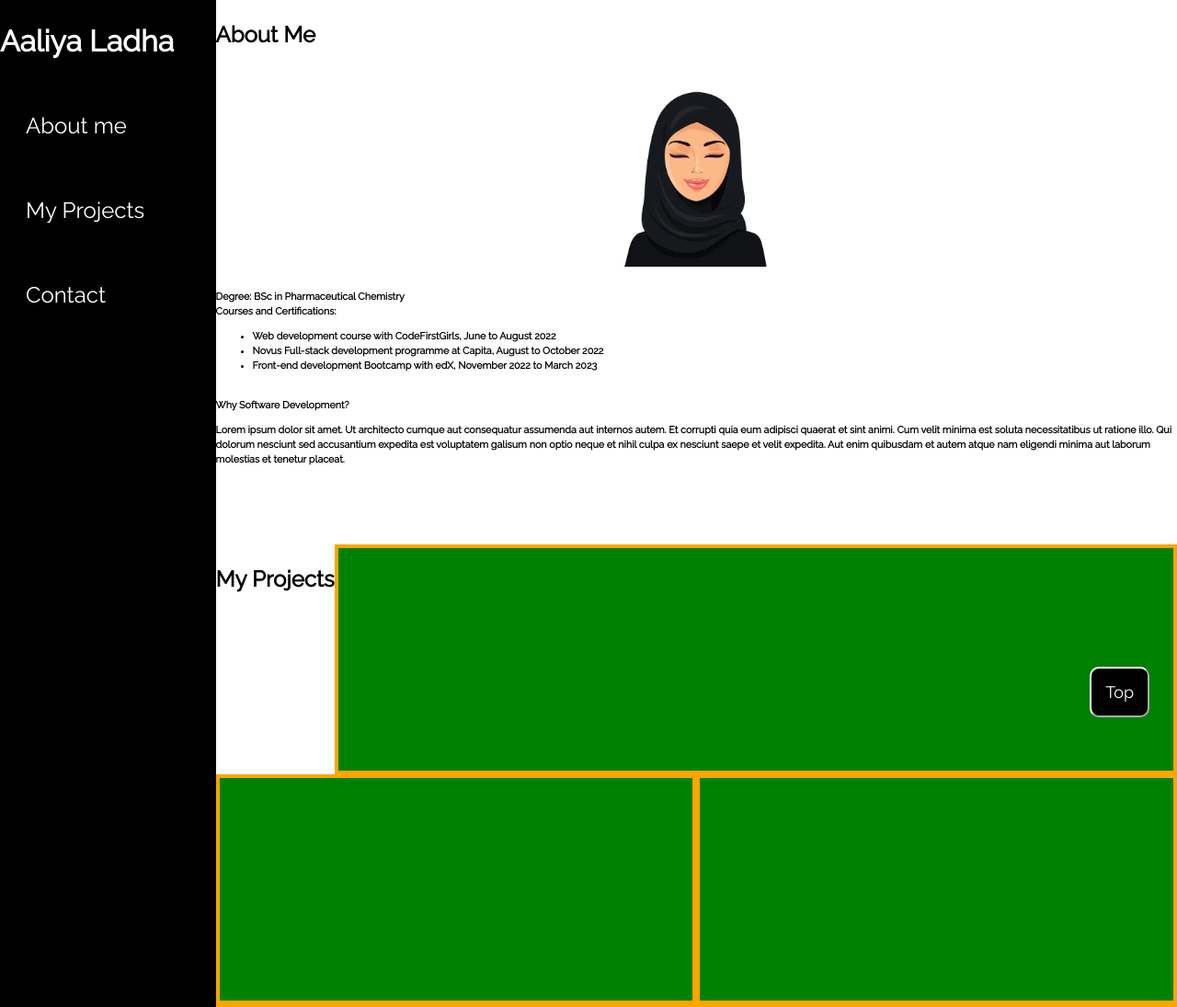
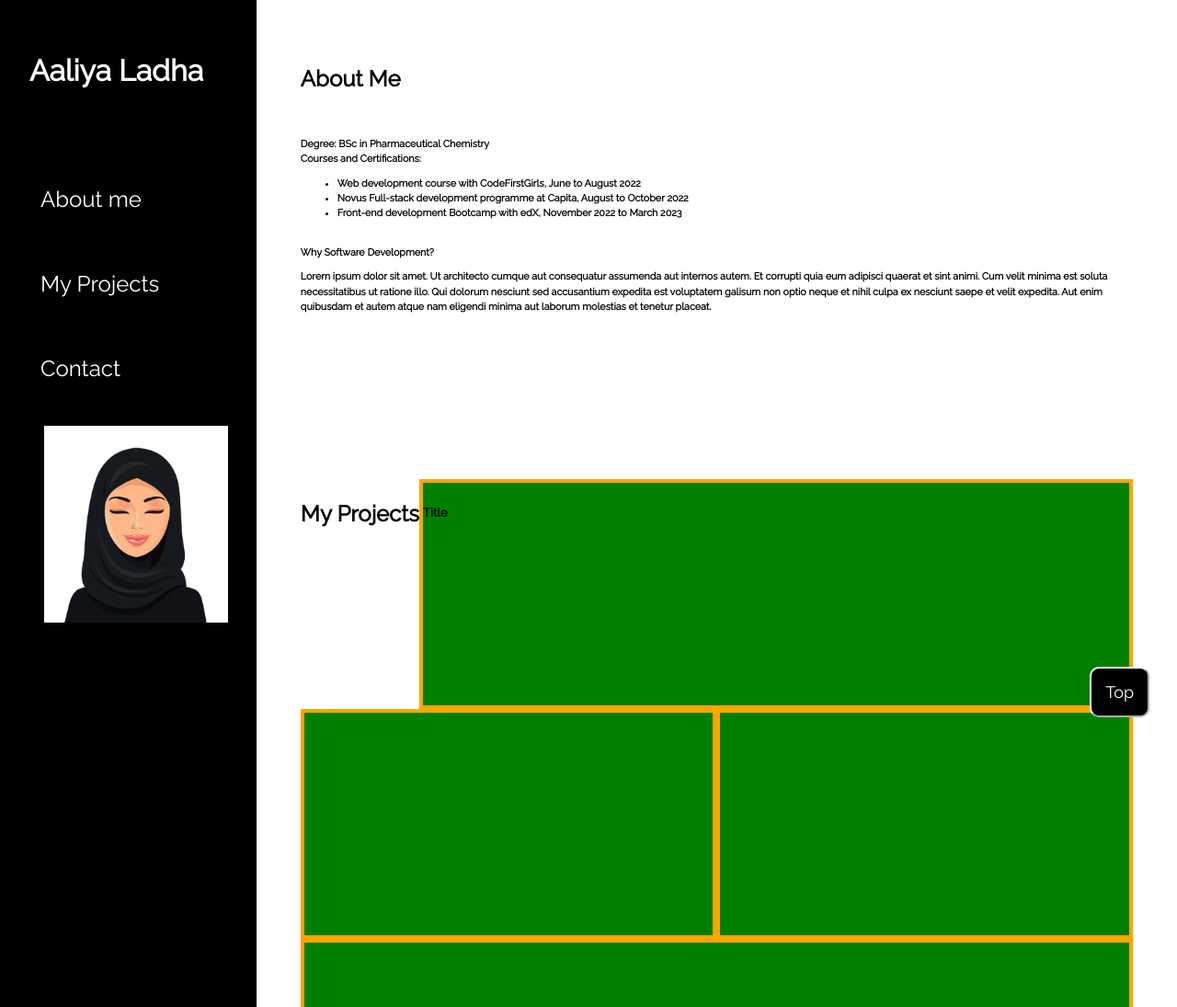
Before and after one commit to Aaliya313/Professional_Portfolio, a plain HTML site: page index.html in a window 1280 px wide. Shown: the top 1095 px of the page at 92% size. Drawn offline with Linux system fonts and the light colour scheme.

Commit message:
Moved the img to the navbarDiv so it appears under the li in navbar. Beginning to add titles to flexbox my project section.

```diff
--- a/index.html
+++ b/index.html
@@ -25,22 +25,20 @@
               <li><a href="#projects">My Projects</a></li>
               <li><a href="#contact">Contact</a></li>
             </ul>
+            <img src="images\hijabiAvatar.jpg" alt="Image of Aaliya Ladha" width="200px" height="auto"/>
           </nav>
         </div>
 
       </section>
     </header>
 
-
-
-    <br>
     <br>
 
     <main class="page-wrapper">
       <!-- about me -->
       <section class="page-section" id="about">
         <h2>About Me</h2>
-        <img src="images\hijabiAvatar.jpg" alt="Image of Aaliya Ladha"/>
+
         <h6>Degree: BSc in Pharmaceutical Chemistry <br>
             Courses and Certifications:
             <ul>
@@ -65,8 +63,13 @@
 
       <!-- portfolio container -->
       <section class="page-section" id="projects">
-        <h2>My Projects</h2>
-        <div class="mainblocks"></div>
+        <div class="projects-header">
+          <h2>My Projects</h2>
+        </div>
+
+        <div class="mainblocks">
+          <h5>Title</h5>
+        </div>
         <div class="mainblocks"></div>
         <div class="mainblocks"></div>
         <div class="mainblocks"></div>
@@ -76,7 +79,7 @@
 
       <!--Contact-->
       <section class="page-section" id="contact">
-        <h2>Contact</h2>
+        <h2>Contact Me</h2>
         <ul>
         <li><a href="exampleemail@gmail.com">Email</a></li>
         <li><a href="https://www.linkedin.com/">LinkedIn</a></li>
--- a/style.css
+++ b/style.css
@@ -21,11 +21,14 @@ body {
   background-color: black;
   color: white;
   min-width: min-content;
-  width: max-content;
+  width: 40em;
+}
+.header h1 {
+  padding: 1em;
 }
 
-#about img {
-  margin: 0 auto;
+.navbarDiv img {
+  margin-left: 3em;
   width: 200px;
   height: auto;
 }
@@ -40,6 +43,7 @@ body {
   margin: 0;
   padding: 0;
   overflow: hidden;
+  padding: 1em;
 }
 
 .navbarDiv li {
@@ -64,6 +68,7 @@ body {
 .page-section {
   display: flex;
   flex-direction: column;
+  padding: 3em;
 }
 
 #projects {
@@ -77,6 +82,8 @@ body {
   min-height: 250px;
   flex: 1 0 50%;
 }
+
+
 
 #contact ul{
   list-style-type: none;
```
